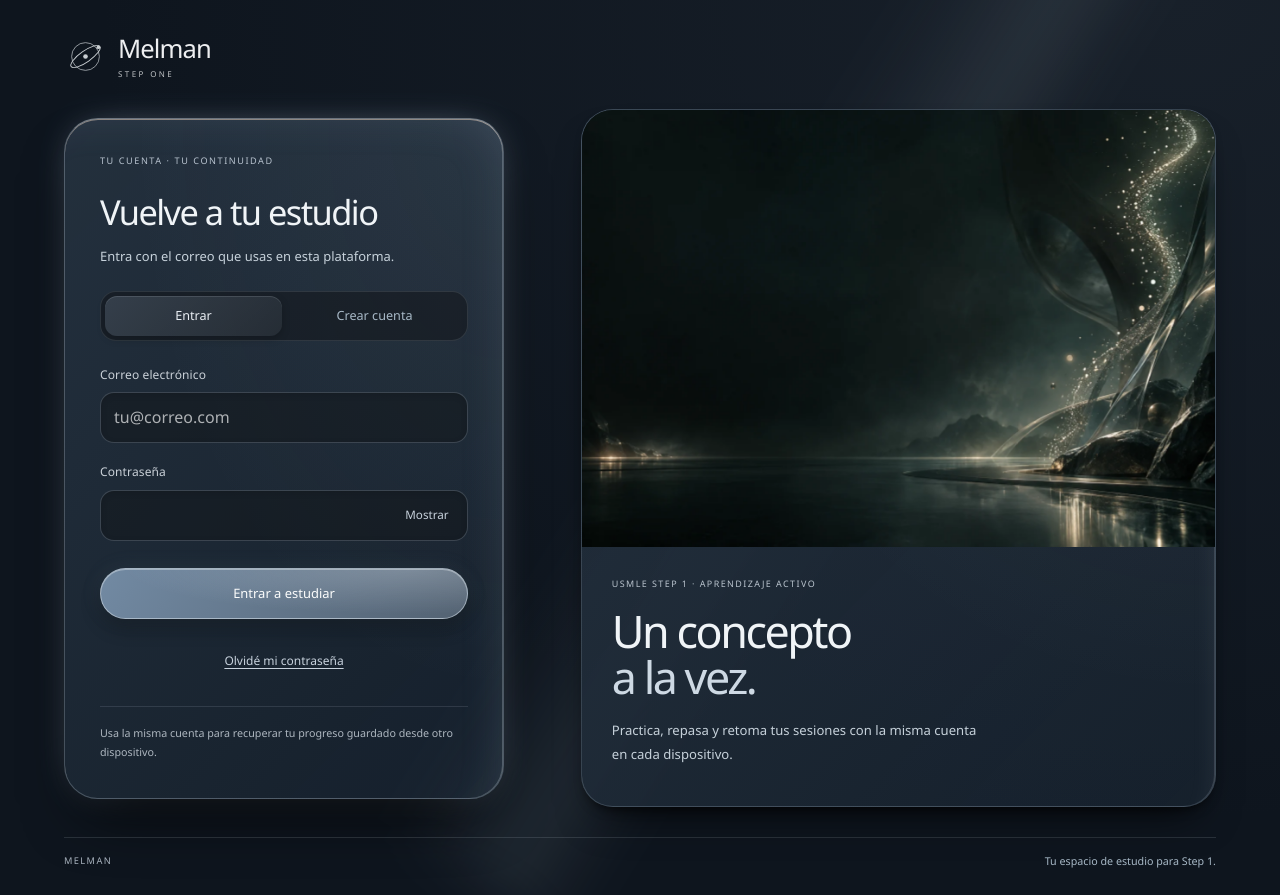
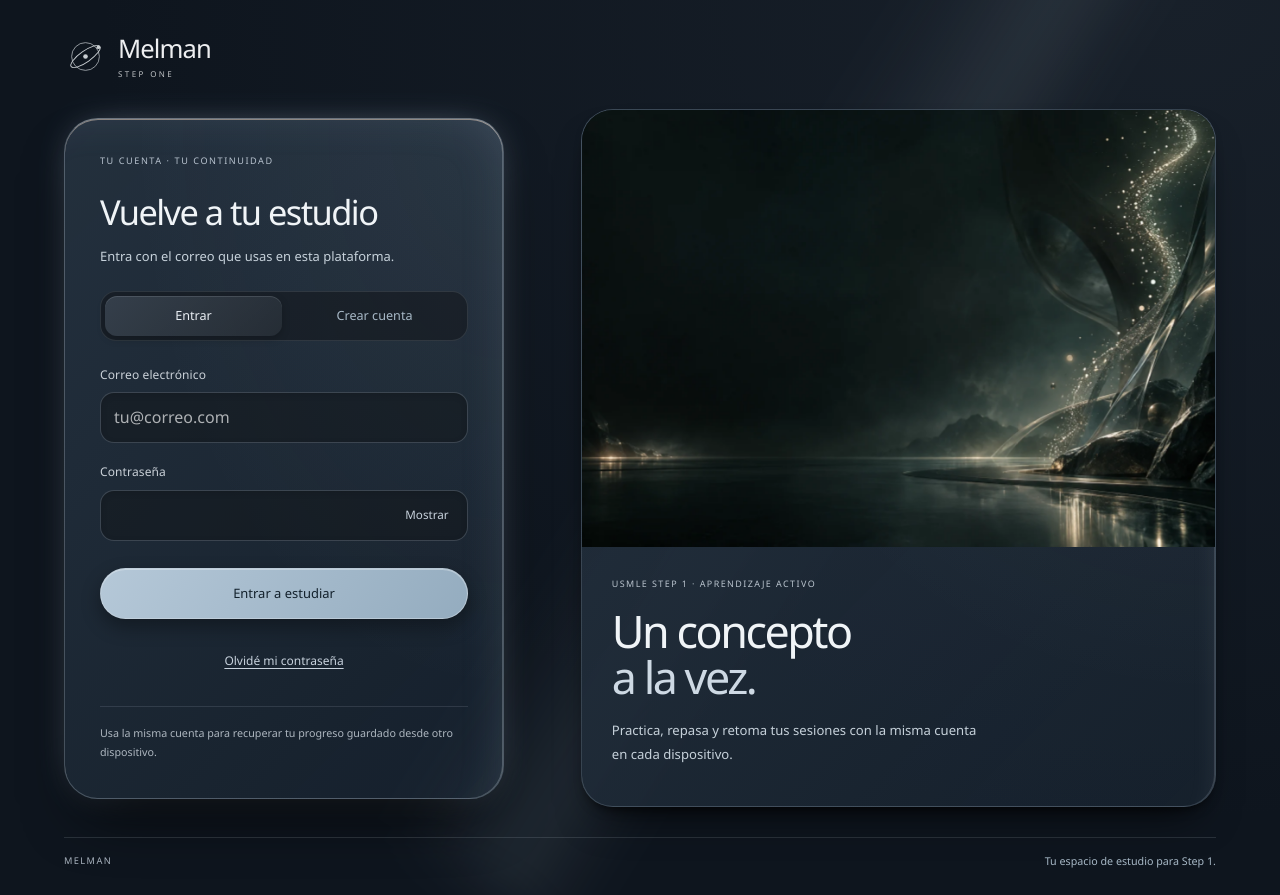
Before and after one commit to drytorres96-create/steponemelman, a React (Vite) app: page / in a window 1280 px wide. Built offline with nearby package versions, Linux system fonts and the light colour scheme; no server answers.

Commit message:
Refuerza contraste de la acción principal y actualiza la revisión visual

```diff
--- a/src/organic.css
+++ b/src/organic.css
@@ -17,6 +17,7 @@
   --ancho: 1500px; --rail: 220px;
   --fuente: 'Aptos', 'Segoe UI', system-ui, -apple-system, sans-serif;
   --editorial: var(--fuente);
+  --action-text: #13212c; --action-start: #b5c8d8; --action-end: #94acbf;
   --glass: radial-gradient(ellipse at 100% 0, #c5d9e812, transparent 60%), linear-gradient(135deg, #263341e8, #17222edb);
 }
 body { background: var(--bg); background-image: none; font-size: 15px; }
@@ -81,8 +82,8 @@ summary::marker { color: var(--texto-2); }
 .tarjeta.pulsable { transition: border-color .18s, transform .18s; }
 .tarjeta.pulsable:hover { border-color: #caced260; box-shadow: var(--sombra-alta); }
 .btn { position: relative; min-height: 44px; border: 1px solid #bdc0c460; border-radius: 999px; padding: 10px 19px; color: #e4e7ea; background: linear-gradient(135deg, #c9cfd513, #bcbfc205); box-shadow: inset 0 1px 0 #d9dee312; font-size: .81rem; font-weight: 550; transition: transform .18s, border-color .18s, background-color .18s, box-shadow .18s; }
-.btn.principal { color: #fbfcfc; border-color: #cbd6e19c; background: radial-gradient(ellipse at 85% 0, #dce4ec44, transparent 65%), linear-gradient(125deg, #728aa3, #536272); box-shadow: inset 0 1px 0 #eef2f565, 0 8px 19px #0005, 0 0 20px #86a0bb21; }
-.btn.principal:hover:not(:disabled) { border-color: #e0e7ee; background: linear-gradient(125deg, #849bb2, #657686); filter: none; }
+.btn.principal { color: var(--action-text); border-color: #cbd6e19c; background: linear-gradient(125deg, var(--action-start), var(--action-end)); box-shadow: inset 0 1px 0 #eef2f565, 0 8px 19px #0005; }
+.btn.principal:hover:not(:disabled) { border-color: #e0e7ee; background: linear-gradient(125deg, #cbd9e4, #abc0d0); filter: none; }
 .btn:hover:not(:disabled) { border-color: #d0d4d8; }
 .btn.fantasma { color: #c3c5c8; background: transparent; border-color: #bcbfc236; box-shadow: none; }
 .btn.pequeno { min-height: 40px; padding: 8px 14px; border-radius: 999px; font-size: .75rem; }
```
Also changed, not shown: 1 other file (tests, documents, lock files or other folders).
